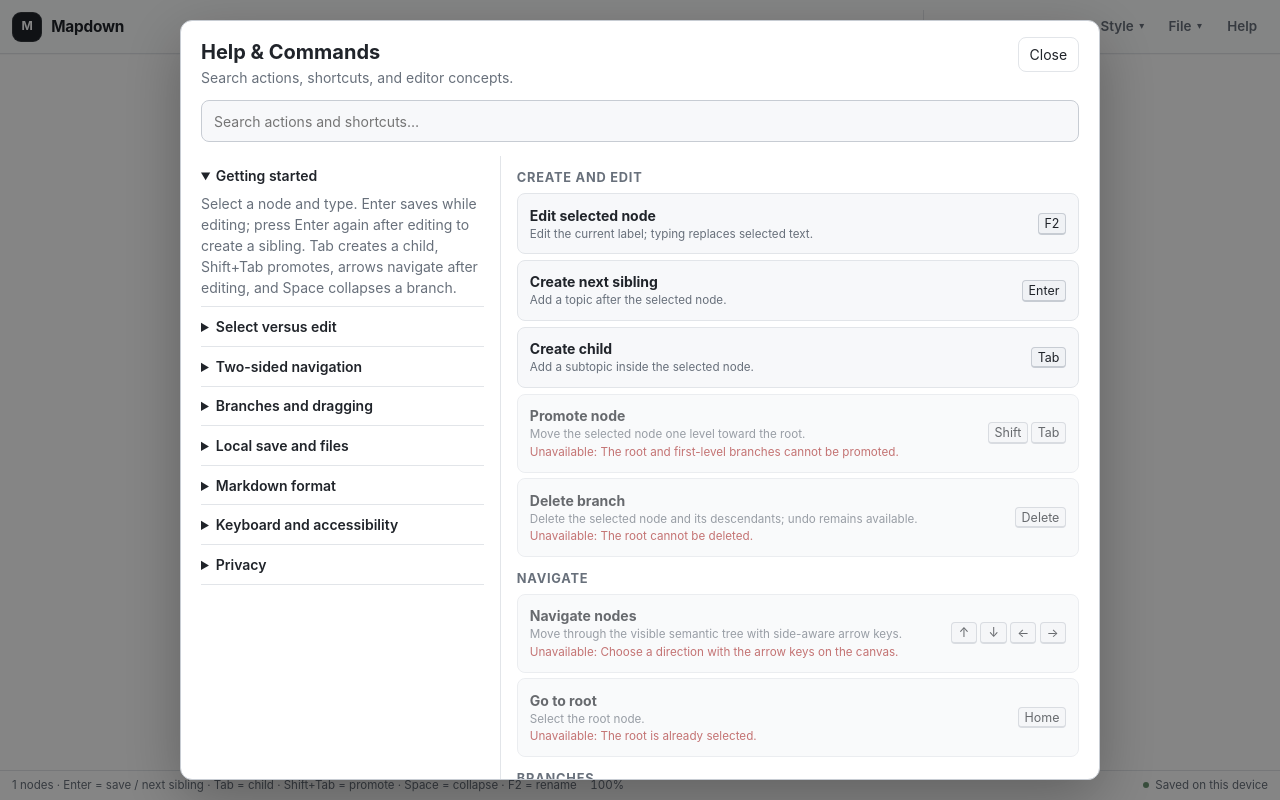
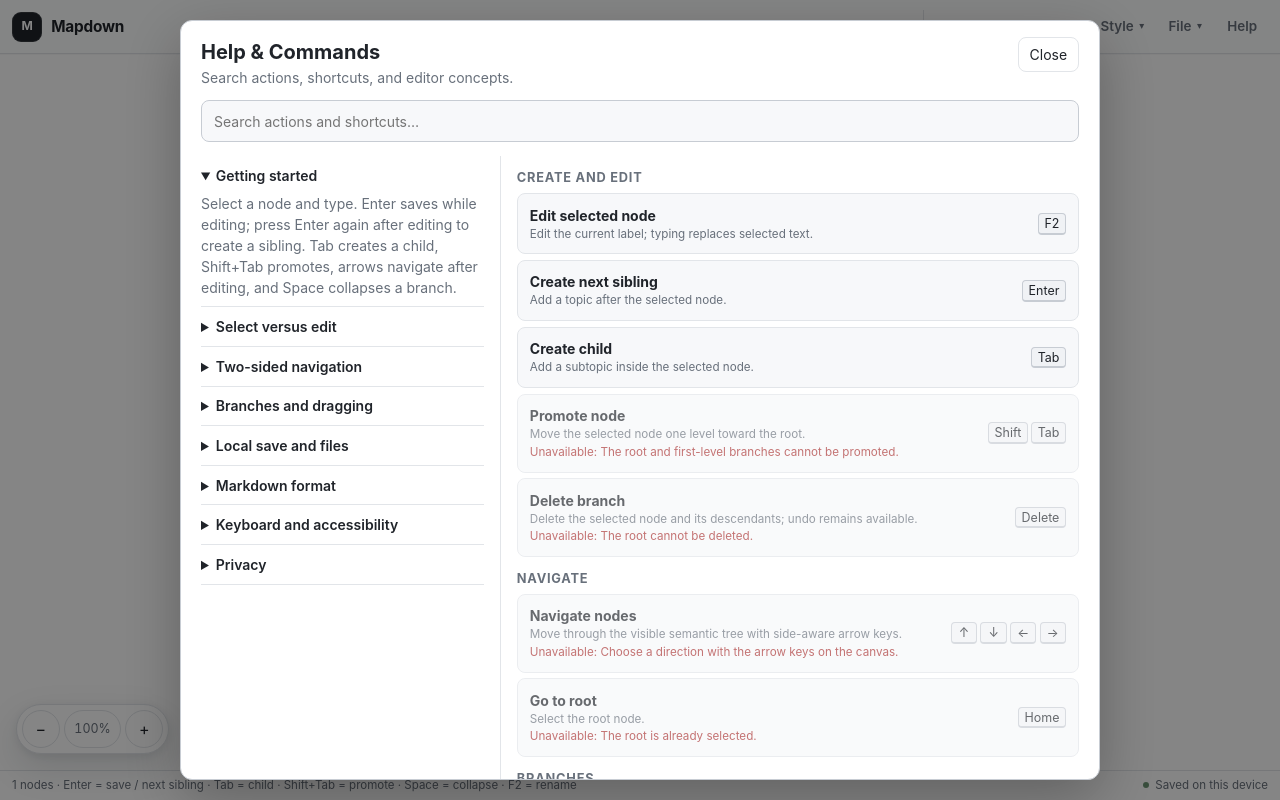
Before and after one commit to zxsun2022/bcailab, a React (Vite) app in the folder apps/mapdown/: page / in a window 1280 px wide. Both pictures are taken after a click on the button "Help". Built offline with nearby package versions, Linux system fonts and the light colour scheme.

Commit message:
feat(mapdown): canvas affordances — zoom capsule, hint, system theme, hover

```diff
--- a/apps/mapdown/src/canvas/MapCanvas.tsx
+++ b/apps/mapdown/src/canvas/MapCanvas.tsx
@@ -36,6 +36,9 @@ interface NodeProps {
   /** Theme differentiation step 1 — the rendered fill/text, branch-aware in by-first-level mode. */
   fill: string;
   text: string;
+  /** Canvas affordances (d) — hovered, so the node can draw a treatment distinct from selection. */
+  hovered: boolean;
+  onHover: (id: NodeId | null) => void;
   selected: boolean;
   /** §7.2/§7.3 — dimmed while it is the node being dragged, so the drop indicator reads clearly. */
   dragging: boolean;
@@ -74,6 +77,8 @@ const Node = memo(function Node({
   theme,
   fill,
   text,
+  hovered,
+  onHover,
   selected,
   dragging,
   positionInSet,
@@ -123,6 +128,8 @@ const Node = memo(function Node({
         event.preventDefault();
         onEdit(box.nodeId);
       }}
+      onPointerEnter={() => onHover(box.nodeId)}
+      onPointerLeave={() => onHover(null)}
       style={{ cursor: "default", opacity: dragging ? 0.4 : 1 }}
     >
       <rect
@@ -135,6 +142,25 @@ const Node = memo(function Node({
         stroke={tokens.border}
         strokeWidth={tokens.borderWidth}
       />
+      {/*
+        Canvas affordances (d) — an *inset* ring, so hover never reads as selection (selection
+        is the outer ring with a gap) and cannot be confused with editing (the textarea ring).
+        Purely decorative: no hit target, no aria, and it does not alter the box dimensions.
+      */}
+      {hovered && !selected && !dragging && (
+        <rect
+          x={box.x + 2}
+          y={box.y + 2}
+          width={box.width - 4}
+          height={box.height - 4}
+          rx={Math.max(0, tokens.radius - 2)}
+          fill="none"
+          stroke={theme.interaction.hoverOutline}
+          strokeWidth={1}
+          pointerEvents="none"
+          aria-hidden="true"
+        />
+      )}
       {selected && (
         <rect
           x={box.x - 3}
@@ -182,6 +208,8 @@ const Node = memo(function Node({
     prev.theme === next.theme &&
     prev.fill === next.fill &&
     prev.text === next.text &&
+    prev.hovered === next.hovered &&
+    prev.onHover === next.onHover &&
     prev.selected === next.selected &&
     prev.dragging === next.dragging &&
     prev.positionInSet === next.positionInSet &&
@@ -587,6 +615,7 @@ export const MapCanvas = memo(function MapCanvas({
   } | null>(null);
   const dropPreviewRef = useRef<DropPreview | null>(null);
   const autopanFrame = useRef<number | null>(null);
+  const [hoveredId, setHoveredId] = useState<NodeId | null>(null);
   const [draggingId, setDraggingId] = useState<NodeId | null>(null);
   const [dropPreview, setDropPreview] = useState<DropPreview | null>(null);
   const [dragPoint, setDragPoint] = useState<{ x: number; y: number } | null>(null);
@@ -915,6 +944,8 @@ export const MapCanvas = memo(function MapCanvas({
             theme={theme}
             fill={fill}
             text={text}
+            hovered={id === hoveredId}
+            onHover={setHoveredId}
             selected={id === selection}
             dragging={id === draggingId}
             positionInSet={siblings.indexOf(id) + 1}
--- a/apps/mapdown/src/editor/Editor.tsx
+++ b/apps/mapdown/src/editor/Editor.tsx
@@ -29,9 +29,10 @@ import {
   previousSiblingId,
   type Command
 } from "../model/commands";
-import { THEMES, themeById } from "../theme/presets";
+import { THEMES, themeById, themeIdForSystemScheme } from "../theme/presets";
 import { nodeFillAndTextFor } from "../theme/branch-colors";
 import { roleTokens, roleTypography } from "../theme/roles";
+import { shouldShowAuthoringHint } from "./affordances";
 import { useImeGuard } from "./useImeGuard";
 import {
   createAutosave,
@@ -97,11 +98,33 @@ let sessionCounter = 0;
  * padding. The box itself stays pixel-identical to the node box.
  */
 const EDITING_SAFETY_MARGIN = 2;
+/** Canvas affordances (b) — where the hint dismissal is remembered. */
+const HINT_DISMISSED_KEY = "mapdown:authoring-hint-dismissed";
+
+/**
+ * Canvas affordances (c) — the starter document's theme, read once at creation. A stored
+ * document restores its own theme and a user pick overrides it, so the system preference is
+ * strictly an initial value.
+ */
+function systemThemeId(): string {
+  const prefersDark =
+    typeof window !== "undefined" && typeof window.matchMedia === "function"
+      ? window.matchMedia("(prefers-color-scheme: dark)").matches
+      : false;
+  return themeIdForSystemScheme(prefersDark);
+}
 
 export function Editor() {
   const [history, setHistory] = useState<EditorHistory>(() =>
-    createHistory(createDocument("New map"))
-  );
+    createHistory({
+      ...createDocument("New map"),
+      theme: { themeId: systemThemeId(), branchColorMode: "single" }
+    })
+  );
+  const [hintDismissed, setHintDismissed] = useState<boolean>(() => {
+    if (typeof localStorage === "undefined") return false;
+    return localStorage.getItem(HINT_DISMISSED_KEY) === "1";
+  });
   const [editing, setEditing] = useState<EditingState | null>(null);
   const [status, setStatus] = useState<SaveStatus>({ kind: "idle" });
   const [notice, setNotice] = useState<string | null>(null);
@@ -1255,24 +1278,6 @@ export function Editor() {
               <span>Reset zoom to 100%</span>
               <small>Actual size · Command or Control + 0</small>
             </button>
-            <div className="menu-divider" />
-            <div className="zoom-controls" role="group" aria-label="Zoom">
-              <button
-                type="button"
-                aria-label="Zoom out"
-                onClick={() => setViewport((v) => zoomToCenter(v, 1 / 1.25))}
-              >
-                −
-              </button>
-              <output>{zoomPercent(viewport)}</output>
-              <button
-                type="button"
-                aria-label="Zoom in"
-                onClick={() => setViewport((v) => zoomToCenter(v, 1.25))}
-              >
-                +
-              </button>
-            </div>
           </ToolbarMenu>
 
           <ToolbarMenu label="Style" align="end">
@@ -1402,6 +1407,7 @@ export function Editor() {
         </div>
       )}
 
+      <div className="canvas-frame">
         <div
           ref={surfaceRef}
           data-help-background
@@ -1470,6 +1476,52 @@ export function Editor() {
           )}
         </div>
 
+        {shouldShowAuthoringHint(doc, hintDismissed) && (
+          <p role="note" className="canvas-hint">
+            <span>Enter = sibling · Tab = child</span>
+            <button
+              type="button"
+              aria-label="Dismiss hint"
+              onClick={() => {
+                setHintDismissed(true);
+                try {
+                  localStorage.setItem(HINT_DISMISSED_KEY, "1");
+                } catch {
+                  // Blocked storage must not surface an error for a one-line hint.
+                }
+              }}
+            >
+              ×
+            </button>
+          </p>
+        )}
+
+        <div className="zoom-capsule" role="group" aria-label="Zoom">
+          <button
+            type="button"
+            aria-label="Zoom out"
+            onClick={() => setViewport((v) => zoomToCenter(v, 1 / 1.25))}
+          >
+            −
+          </button>
+          <button
+            type="button"
+            className="zoom-capsule-percent"
+            aria-label="Reset zoom to 100%"
+            onClick={() => setViewport(resetZoom)}
+          >
+            {zoomPercent(viewport)}
+          </button>
+          <button
+            type="button"
+            aria-label="Zoom in"
+            onClick={() => setViewport((v) => zoomToCenter(v, 1.25))}
+          >
+            +
+          </button>
+        </div>
+      </div>
+
       <footer
         data-help-background
         aria-hidden={helpMode ? true : undefined}
@@ -1479,7 +1531,6 @@ export function Editor() {
           {Object.keys(doc.nodes).length} nodes · Enter = save / next sibling · Tab = child ·
           Shift+Tab = promote · Space = collapse · F2 = rename
         </span>
-        <span className="status-zoom">{zoomPercent(viewport)}</span>
         <span
           role="status"
           aria-live="polite"
--- /dev/null
+++ b/apps/mapdown/src/editor/affordances.ts
@@ -0,0 +1,13 @@
+import { getNode, type MindMapDocument } from "../model/types";
+
+/**
+ * Canvas affordances (b) — the authoring-hint rule.
+ *
+ * The hint names the two authoring keys (Enter = sibling, Tab = child) and is meant for a
+ * genuinely empty map. It disappears as soon as the map has any content beyond the root, and
+ * once dismissed it stays dismissed (the caller persists the dismissal).
+ */
+export function shouldShowAuthoringHint(doc: MindMapDocument, dismissed: boolean): boolean {
+  if (dismissed) return false;
+  return getNode(doc, doc.rootId).childIds.length === 0;
+}
--- a/apps/mapdown/src/styles/base.css
+++ b/apps/mapdown/src/styles/base.css
@@ -344,25 +344,63 @@ button:disabled {
   background: var(--chrome-border);
 }
 
-.zoom-controls {
+.zoom-capsule {
+  position: absolute;
+  bottom: 1rem;
+  left: 1rem;
+  z-index: 20;
   display: grid;
-  grid-template-columns: 38px 1fr 38px;
+  grid-template-columns: 38px auto 38px;
   align-items: center;
-  gap: 0.35rem;
-  padding: 0.2rem 0.45rem 0.35rem;
+  gap: 0.25rem;
+  padding: 0.3rem;
+  border: 1px solid var(--chrome-border);
+  border-radius: 999px;
+  background: var(--chrome-bg-raised);
+  box-shadow: var(--chrome-shadow-menu);
 }
 
-.zoom-controls button {
-  min-width: 36px;
-  min-height: 36px;
+.zoom-capsule button {
+  min-width: 38px;
+  min-height: 38px;
   padding: 0;
   font-size: 1rem;
+  border-radius: 999px;
 }
 
-.zoom-controls output {
+.zoom-capsule-percent {
+  min-width: 3.6rem !important;
+  font-size: 0.78rem !important;
+  font-variant-numeric: tabular-nums;
   color: var(--chrome-text-muted);
-  font-size: 0.78rem;
-  text-align: center;
+}
+
+.canvas-hint {
+  position: absolute;
+  top: 0.85rem;
+  left: 50%;
+  z-index: 20;
+  display: inline-flex;
+  align-items: center;
+  gap: 0.45rem;
+  margin: 0;
+  padding: 0.35rem 0.65rem;
+  border: 1px solid var(--chrome-border);
+  border-radius: var(--chrome-radius-large);
+  background: var(--chrome-bg-raised);
+  box-shadow: var(--chrome-shadow-menu);
+  color: var(--chrome-text-muted);
+  font-size: 0.76rem;
+  transform: translateX(-50%);
+}
+
+.canvas-hint button {
+  min-width: 24px;
+  min-height: 24px;
+  padding: 0;
+  border-radius: 999px;
+  font-size: 0.9rem;
+  line-height: 1;
 }
 
 .theme-options {
@@ -455,12 +493,17 @@ button:disabled {
   color: inherit;
 }
 
+.canvas-frame {
+  position: relative;
+  min-height: 0;
+  grid-row: 3;
+}
+
 .editor-surface {
   position: relative;
-  min-height: 0;
+  height: 100%;
   overflow: hidden;
   box-shadow: inset 0 1px 0 rgb(20 27 38 / 3%);
-  grid-row: 3;
 }
 
 .editor-surface:focus-visible {
@@ -501,11 +544,6 @@ button:disabled {
   overflow: hidden;
   white-space: nowrap;
   text-overflow: ellipsis;
-}
-
-.status-zoom {
-  flex: 0 0 auto;
-  font-variant-numeric: tabular-nums;
 }
 
 .save-status {
--- a/apps/mapdown/src/theme/presets.ts
+++ b/apps/mapdown/src/theme/presets.ts
@@ -204,6 +204,15 @@ export const THEMES: MindMapTheme[] = [MINIMAL_LIGHT, SOFT_BRANCHES, BUSINESS, D
 
 export const DEFAULT_THEME_ID = MINIMAL_LIGHT.id;
 
+/**
+ * Canvas affordances (c) — the initial theme for a *fresh* document follows the system colour
+ * scheme. Initial value only: a stored document keeps its own theme and a user pick wins, so
+ * this is read once, at document creation.
+ */
+export function themeIdForSystemScheme(prefersDark: boolean): string {
+  return prefersDark ? DARK.id : MINIMAL_LIGHT.id;
+}
+
 /** §7.3 — an unknown theme id falls back to the default rather than failing the document. */
 export function themeById(id: string): MindMapTheme {
   return THEMES.find((theme) => theme.id === id) ?? MINIMAL_LIGHT;
```
Also changed, not shown: 6 other files (tests, documents, lock files or other folders). Lines whose indentation alone changed are shown as unchanged.
